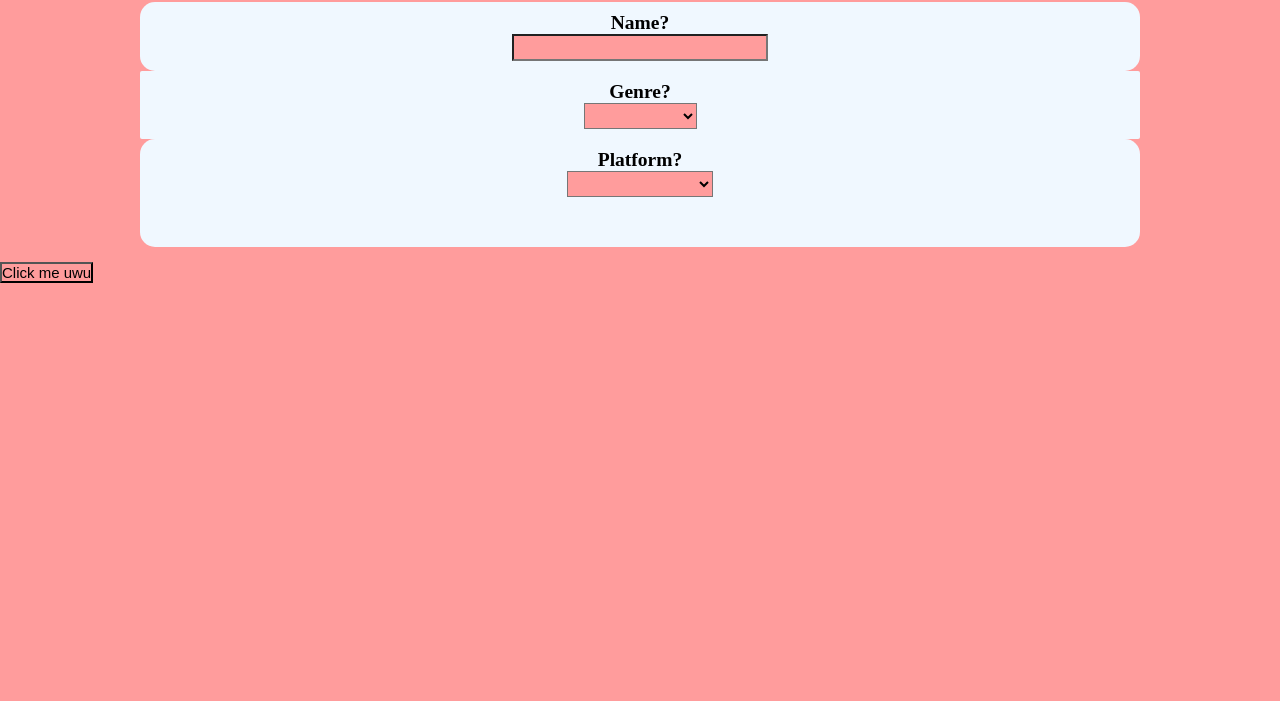
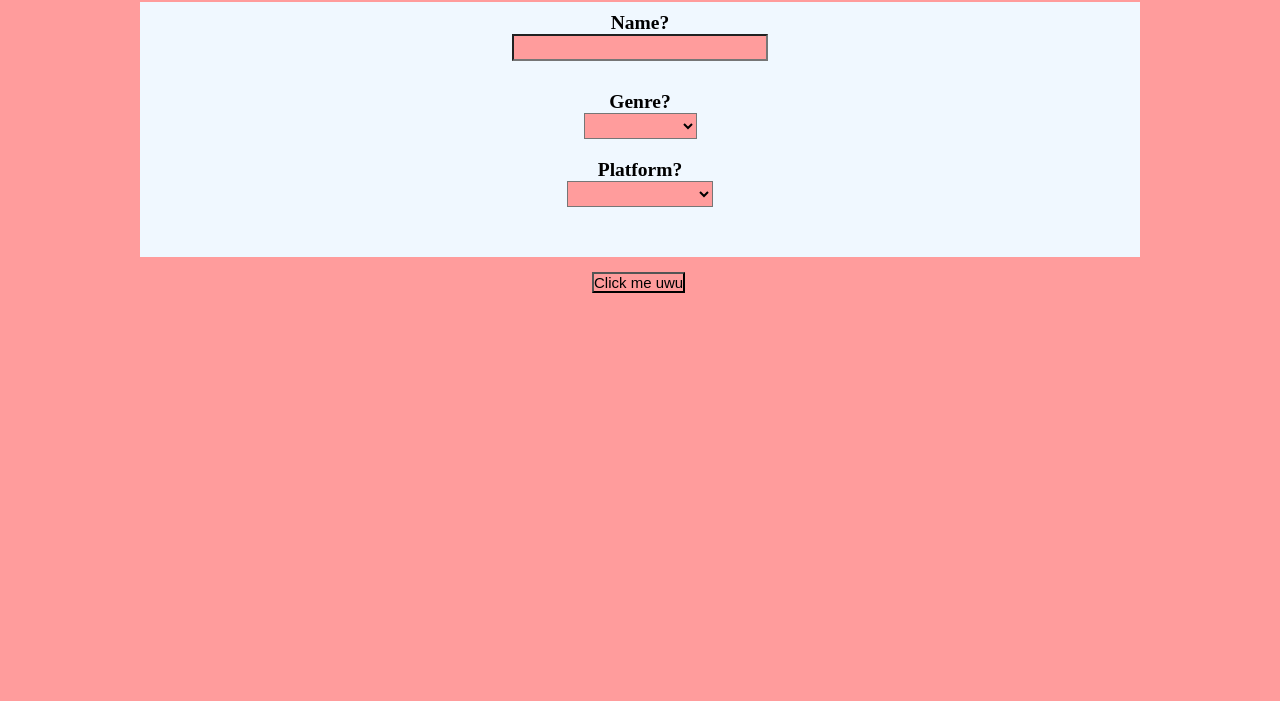
Before and after one commit to staten-island-tech/dom-manipulation-project-4rham, a plain HTML site: page index.html in a window 1280 px wide. Shown: the part 99-800 px from the top of the page. Drawn offline with Linux system fonts and the light colour scheme.

Commit message:
fgmnfdrgrt

```diff
--- a/style.css
+++ b/style.css
@@ -11,10 +11,12 @@ body,
 #header{
   font-size: 75px;
   text-align: center;
+  color: rgb(174, 216, 255);
 }
 #button{
   font-size: 1.5rem;
   margin-top: 15px;
+  margin-left: 46.25%;
 }
 #select{
   background-color: rgb(255, 255, 255);
@@ -22,25 +24,25 @@ body,
 #input-1{
   padding: 10px;
   background-color: aliceblue;
-  border-radius: 15px;
+  border-radius: 0px;
   text-align: center;
   width: 1000px;
   height: auto;
   margin: auto;
 }
 #input-2{
-  padding: 10px;
+  padding: 20px 10px 20px 10px;
   background-color: aliceblue;
-  border-radius: 2px;
+  border-radius: 0px;
   text-align: center;
   width: 1000px;
   height: auto;
   margin: auto;
 }
 #input-3{
-  padding: 10px 10px 50px 10px;
+  padding: 0px 10px 50px 10px;
   background-color: aliceblue;
-  border-radius: 15px;
+  border-radius: 0px;
   text-align: center;
   width: 1000px;
   height: auto;
```
